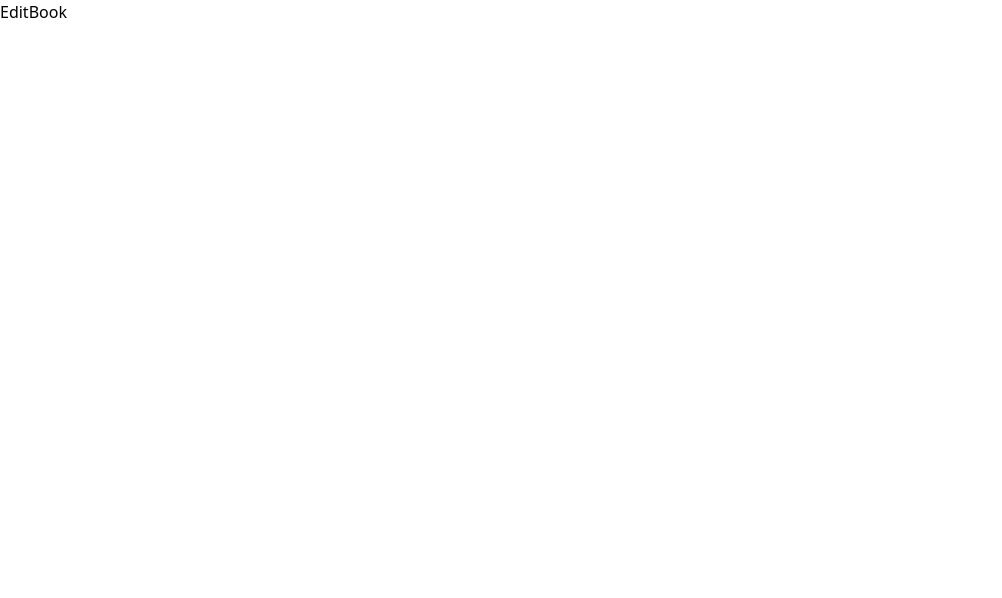
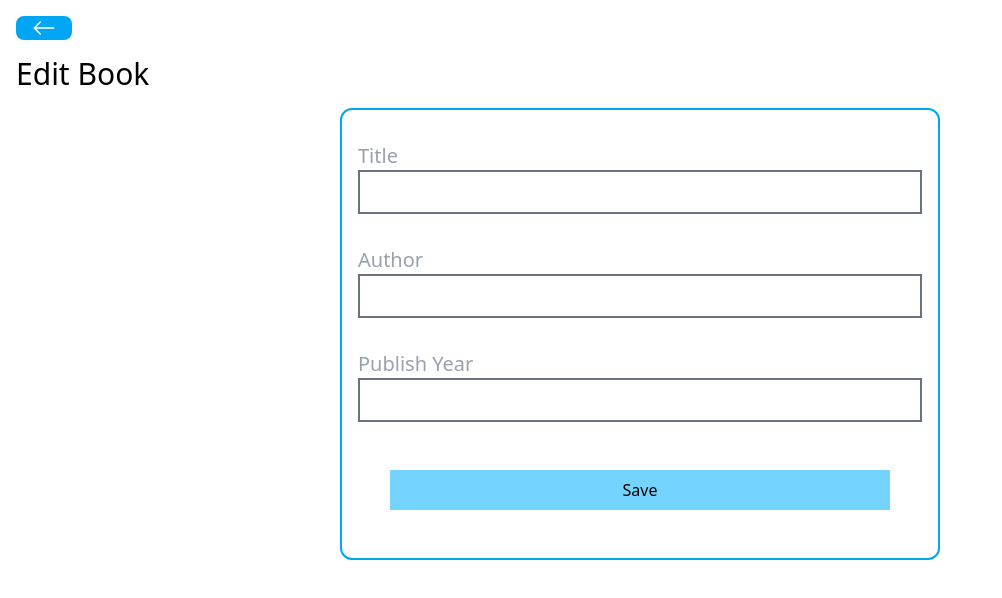
Before and after one commit to Suchix7/BookStore, a React (Vite) app in the folder frontend/: page /books/edit/1 in a window 1280 px wide. Shown: the top 598 px of the page, without its empty margins (0-1002 px from the left). Built offline with nearby package versions, Linux system fonts and the light colour scheme; no server answers.

Commit message:
edit functionality

```diff
--- a/frontend/src/pages/EditBook.jsx
+++ b/frontend/src/pages/EditBook.jsx
@@ -1,8 +1,84 @@
-import React from 'react'
+import React, { useState, useEffect } from 'react'
+import BackButton from '../components/BackButton'
+import axios from 'axios'
+import Spinner from '../components/Spinner'
+import { useNavigate, useParams } from 'react-router-dom'
 
 const EditBook = () => {
+  const [title, setTitle] = useState('');
+  const [author, setAuthor] = useState('');
+  const [publishYear, setPublishYear] = useState('');
+  const [loading, setLoading] = useState(false);
+  const navigate = useNavigate();
+  const { id } = useParams();
+  useEffect(() => {
+    setLoading(true);
+    axios.get(`http://localhost:5555/books/${id}`)
+      .then((response) => {
+        setAuthor(response.data.author);
+        setPublishYear(response.data.publishYear);
+        setTitle(response.data.title);
+        setLoading(false);
+      })
+      .catch((error) => {
+        setLoading(false);
+        alert('An error happened. Please Check console');
+        console.log(error);
+      })
+  }, [])
+  const handleEditBook = () => {
+    const data = {
+      title,
+      author,
+      publishYear
+    };
+    setLoading(true);
+    axios
+      .put(`http://localhost:5555/books/${id}`, data)
+      .then(() => {
+        setLoading(false);
+        navigate('/');
+      })
+      .catch((error) => {
+        setLoading(false)
+        alert("An error has occured. Please Check the Console");
+        console.log(error);
+      });
+  };
   return (
-    <div>EditBook</div>
+    <div className='p-4'>
+      <BackButton />
+      <h1 className='text-3xl my-4'>Edit Book</h1>
+      {loading ? (<Spinner />) : ''}
+      <div className='flex flex-col border-2 border-sky-500 rounded-xl w-[600px] p-4 mx-auto'>
+        <div className='my-4'>
+          <label className='text-xl mr-4 text-gray-400'>Title</label>
+          <input
+            type="text"
+            value={title}
+            onChange={(e) => setTitle(e.target.value)}
+            className='border-2 border-gray-500 px-4 py-2 w-full' />
+        </div>
+        <div className='my-4'>
+          <label className='text-xl mr-4 text-gray-400'>Author</label>
+          <input
+            type="text"
+            value={author}
+            onChange={(e) => setAuthor(e.target.value)}
+            className='border-2 border-gray-500 px-4 py-2 w-full' />
+        </div>
+        <div className='my-4'>
+          <label className='text-xl mr-4 text-gray-400'>Publish Year</label>
+          <input
+            type="text"
+            value={publishYear}
+            onChange={(e) => setPublishYear(e.target.value)}
+            className='border-2 border-gray-500 px-4 py-2 w-full' />
+        </div>
+        <button className='p-2 bg-sky-300 m-8' onClick={handleEditBook}>Save</button>
+      </div>
+
+    </div>
   )
 }
 
```
